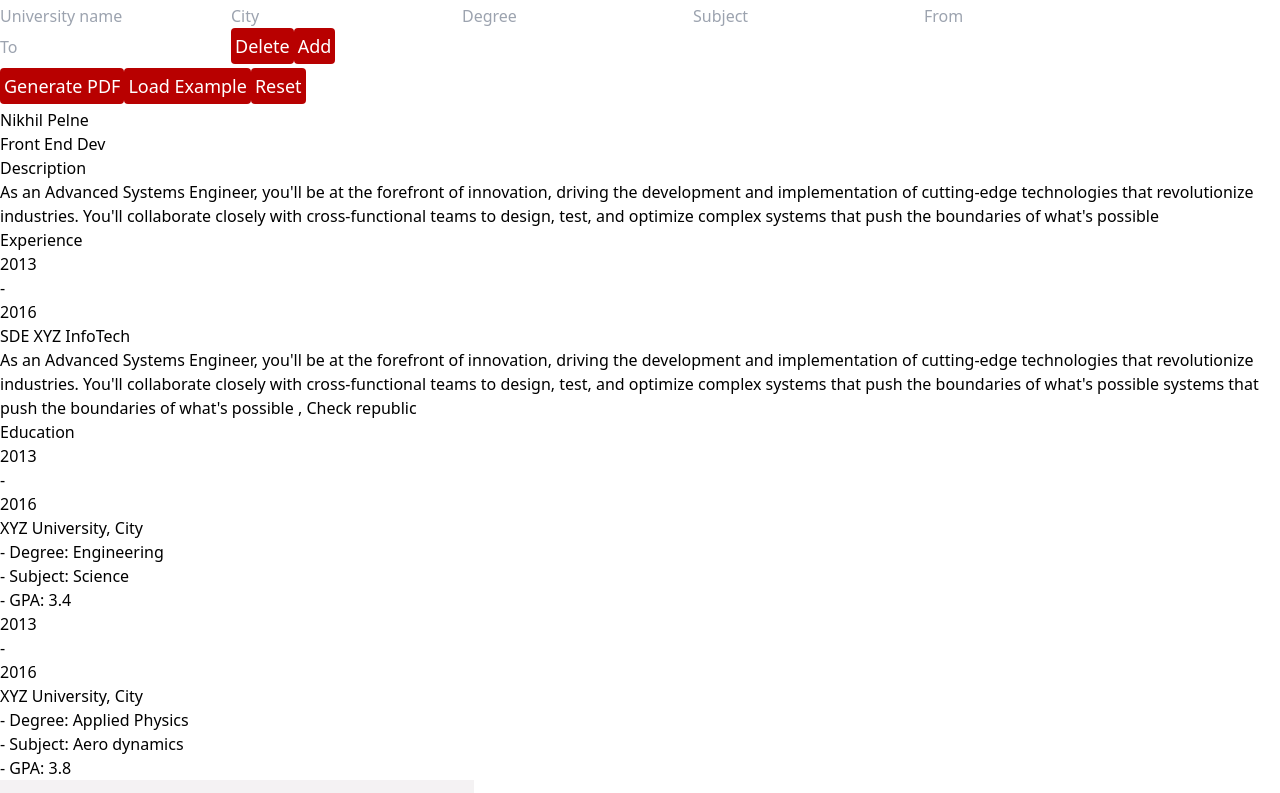
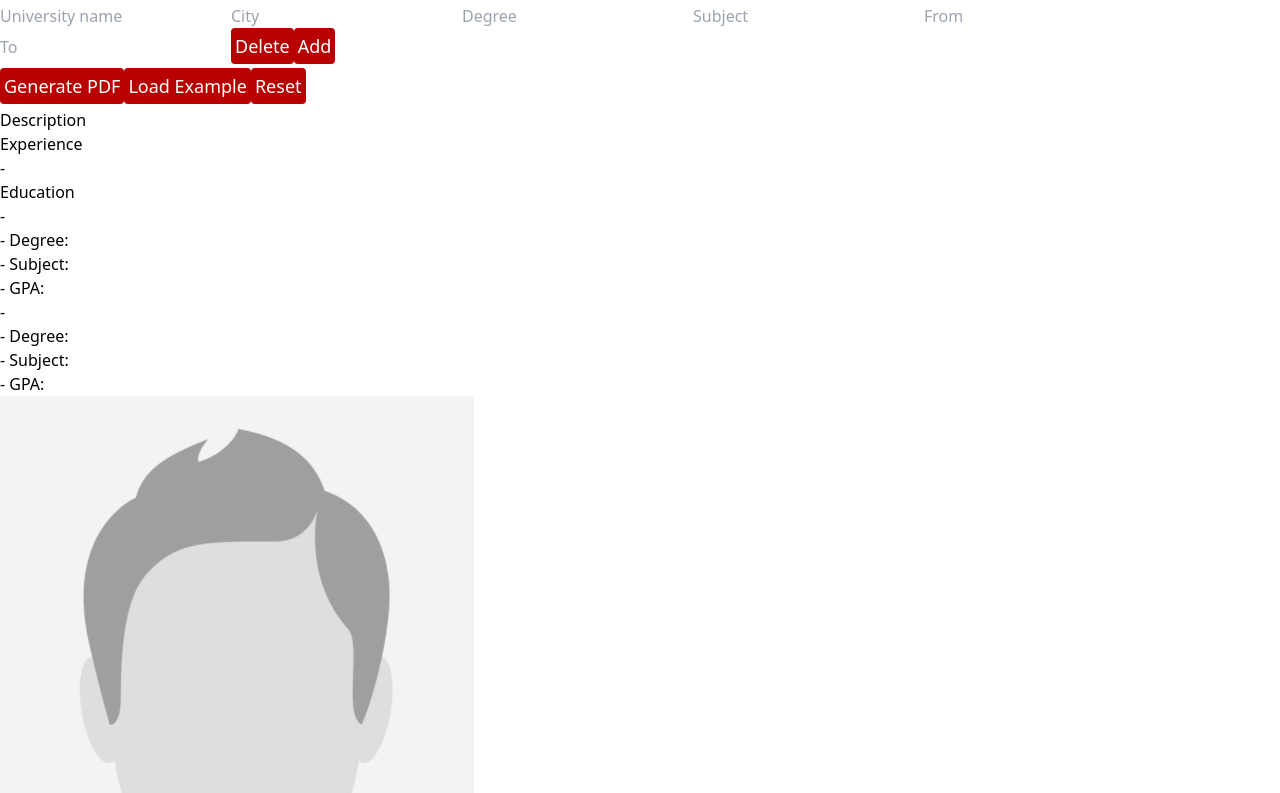
Before and after one commit to nikhilpelne20/Cv-Application-v1, a React (Vite) app: page / in a window 1280 px wide. Shown: the part 264-1057 px from the top of the page. Built offline with nearby package versions, Linux system fonts and the light colour scheme.

Commit message:
empty example cv

```diff
--- a/src/components/CVPreview/Content.jsx
+++ b/src/components/CVPreview/Content.jsx
@@ -9,11 +9,7 @@ export default function Content() {
       <div>
         <Title title="Description" />
         <p>
-          As an Advanced Systems Engineer, you'll be at the forefront of
-          innovation, driving the development and implementation of cutting-edge
-          technologies that revolutionize industries. You'll collaborate closely
-          with cross-functional teams to design, test, and optimize complex
-          systems that push the boundaries of what's possible
+
         </p>
       </div>
       <ExperienceItem />
--- a/src/components/CVPreview/EducationItem.jsx
+++ b/src/components/CVPreview/EducationItem.jsx
@@ -8,30 +8,30 @@ export default function EducationItem() {
       <div>
         <div className="flex gap-10">
           <div className="flex">
-            <p>2013</p>
+            <p></p>
             <span>-</span>
-            <p>2016</p>
+            <p></p>
           </div>
           <div>
-          <p>XYZ University, <span>City</span></p>
-            <p>- Degree: <span>Engineering</span> </p>
-            <p>- Subject: <span>Science</span> </p>
-            <p>- GPA: <span>3.4</span> </p>
+          <p> <span></span></p>
+            <p>- Degree: <span></span> </p>
+            <p>- Subject: <span></span> </p>
+            <p>- GPA: <span></span> </p>
           </div>
         </div>
       </div>
       <div>
         <div className="flex gap-10">
           <div className="flex">
-            <p>2013</p>
+            <p></p>
             <span>-</span>
-            <p>2016</p>
+            <p></p>
           </div>
           <div>
-          <p>XYZ University, <span>City</span></p>
-            <p>- Degree: <span>Applied Physics</span> </p>
-            <p>- Subject: <span>Aero dynamics</span> </p>
-            <p>- GPA: <span>3.8</span> </p>
+          <p><span></span></p>
+            <p>- Degree: <span></span></p>
+            <p>- Subject: <span></span></p>
+            <p>- GPA: <span></span></p>
           </div>
         </div>
       </div>
--- a/src/components/CVPreview/ExperienceItem.jsx
+++ b/src/components/CVPreview/ExperienceItem.jsx
@@ -7,20 +7,14 @@ export default function ExperienceItem() {
       <Title title="Experience" />
       <div className="flex gap-10">
         <div className="flex">
-          <p>2013</p>
+          <p></p>
           <span>-</span>
-          <p>2016</p>
+          <p></p>
         </div>
         <div>
-          <p>SDE <span className="font-bold" >XYZ InfoTech</span> </p>
+          <p><span className="font-bold" ></span> </p>
           <p>
-            As an Advanced Systems Engineer, you'll be at the forefront of
-            innovation, driving the development and implementation of
-            cutting-edge technologies that revolutionize industries. You'll
-            collaborate closely with cross-functional teams to design, test, and
-            optimize complex systems that push the boundaries of what's possible
-            systems that push the boundaries of what's possible ,{" "}
-            <span>Check republic</span>
+            <span></span>
           </p>
         </div>
       </div>
--- a/src/components/CVPreview/HeaderPre.jsx
+++ b/src/components/CVPreview/HeaderPre.jsx
@@ -2,9 +2,9 @@ import React from 'react'
 
 export default function HeaderPre() {
   return (
-    <div className='p-3 bg-blue-900 text-white col-span-3'>
-        <h1 className='text-5xl font-semibold'>Nikhil Pelne</h1>
-        <p className='text-xl'>Front End Dev</p>
+    <div className='p-3 bg-blue-900 text-white col-span-3 h-[28mm]'>
+        <h1 className='text-5xl font-semibold'></h1>
+        <p className='text-xl'></p>
     </div>
   )
 }
--- a/src/components/CVPreview/Sidebar.jsx
+++ b/src/components/CVPreview/Sidebar.jsx
@@ -10,16 +10,16 @@ export default function Sidebar() {
       </div>
       <Title title="Personal Details" />
       <div>
-        <p>Address </p>
-        <p>plot 68/c Vikrant Nagar, gokulPet rd 440023</p>
+        <p className="text-lg font-bold">Address </p>
+        <p></p>
       </div>
       <div>
-        <p>Phone </p>
-        <p>34222440023</p>
+        <p className="text-lg font-bold">Phone </p>
+        <p></p>
       </div>
       <div>
-        <p>Email </p>
-        <p>vputin@gmail.co.in</p>
+        <p className="text-lg font-bold" >Email </p>
+        <p></p>
       </div>
     </div>
   );
--- a/src/components/Utils/Title.jsx
+++ b/src/components/Utils/Title.jsx
@@ -2,6 +2,10 @@ import React from 'react'
 
 export default function Title({title}) {
   return (
-    <h1 className='text-xl font-bold' >{title}</h1>
+    <div className='pb-2'>
+        <h1 className='text-lg font-bold text-blue-900' >{title}</h1>
+        <div className="border-b border-blue-900"></div>
+    </div>
+
   )
 }
```
